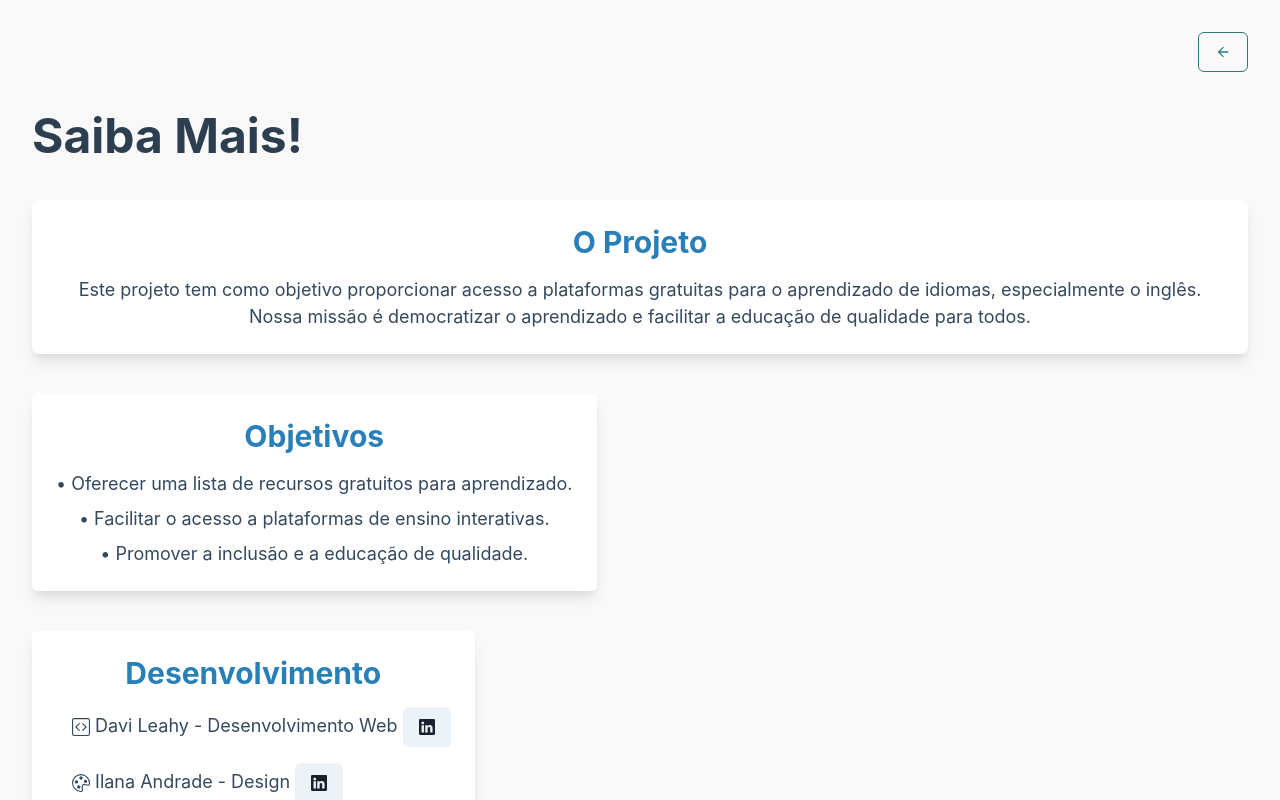
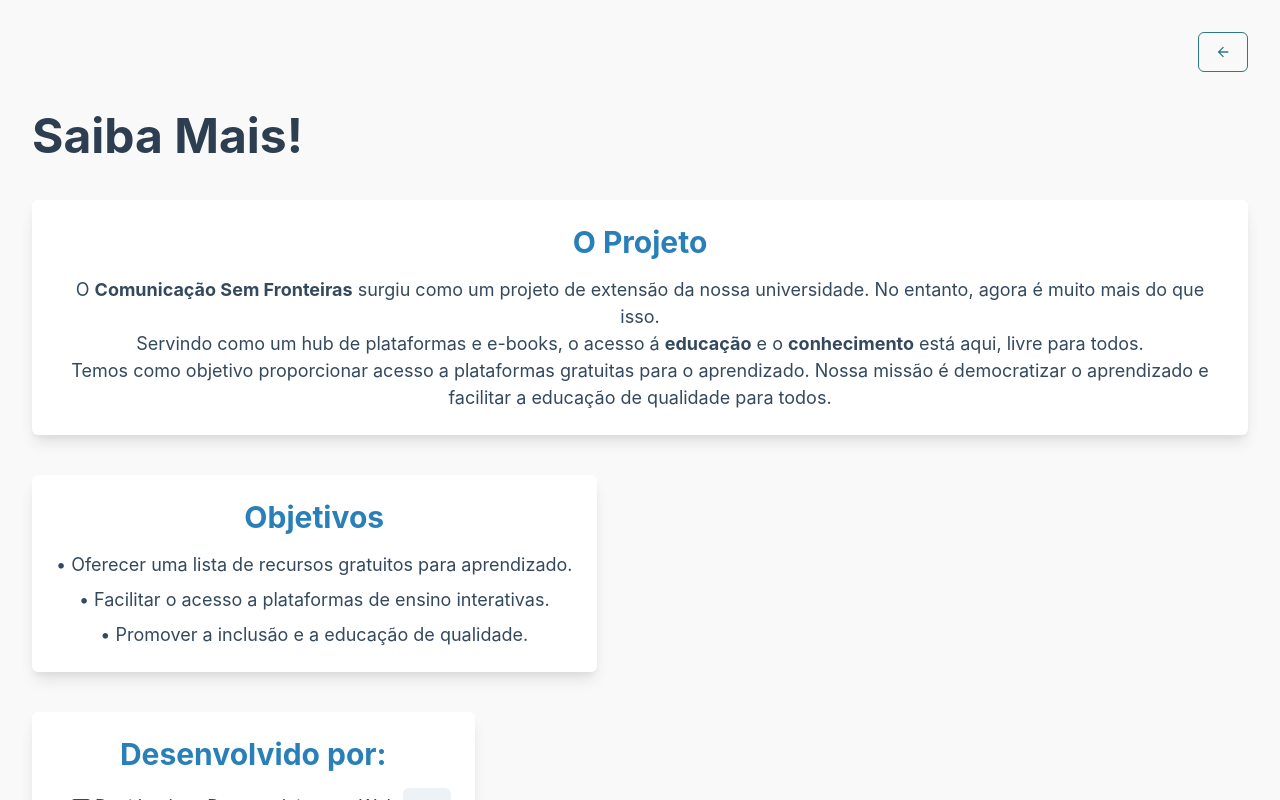
Before and after one commit to davileahy/LivreMente, a React (Create React App) app: page /saiba_mais in a window 1280 px wide. Shown: the top 800 px of the page. Built offline with nearby package versions, Linux system fonts and the light colour scheme.

Commit message:
Better project description on MorePage. Further changes comming soon.

```diff
--- a/src/pages/MorePage.js
+++ b/src/pages/MorePage.js
@@ -19,7 +19,9 @@ const MorePage = () => {
             <Box bg="white" p={6} borderRadius="md" boxShadow="lg">
             <Heading as="h2" size="lg" mb={4} color="#2980B9">O Projeto</Heading>
             <Text fontSize="lg" color="#34495E">
-                Este projeto tem como objetivo proporcionar acesso a plataformas gratuitas para o aprendizado de idiomas, especialmente o inglês. Nossa missão é democratizar o aprendizado e facilitar a educação de qualidade para todos.
+                O <strong>Comunicação Sem Fronteiras</strong> surgiu como um projeto de extensão da nossa universidade. No entanto, agora é muito mais do que isso. <br />
+                Servindo como um hub de plataformas e e-books, o acesso á <strong>educação</strong> e o <strong>conhecimento</strong> está aqui, livre para todos. <br />
+                Temos como objetivo proporcionar acesso a plataformas gratuitas para o aprendizado. Nossa missão é democratizar o aprendizado e facilitar a educação de qualidade para todos.
             </Text>
             </Box>
 
@@ -33,7 +35,7 @@ const MorePage = () => {
             </Box>
 
             <Box bg="white" p={6} borderRadius="md" boxShadow="lg">
-            <Heading as="h2" size="lg" mb={4} color="#2980B9">Desenvolvimento</Heading>
+            <Heading as="h2" size="lg" mb={4} color="#2980B9">Desenvolvido por:</Heading>
             <Stack spacing={4}>
                 <Box display="flex" alignItems="center">
                 <Text fontSize="lg" color="#34495E" ml={4}><Icon as={BsCodeSquare}></Icon> Davi Leahy - Desenvolvimento Web <Button as={'a'} href='https://www.linkedin.com/in/davileahy'><BsLinkedin/></Button> </Text>
```
